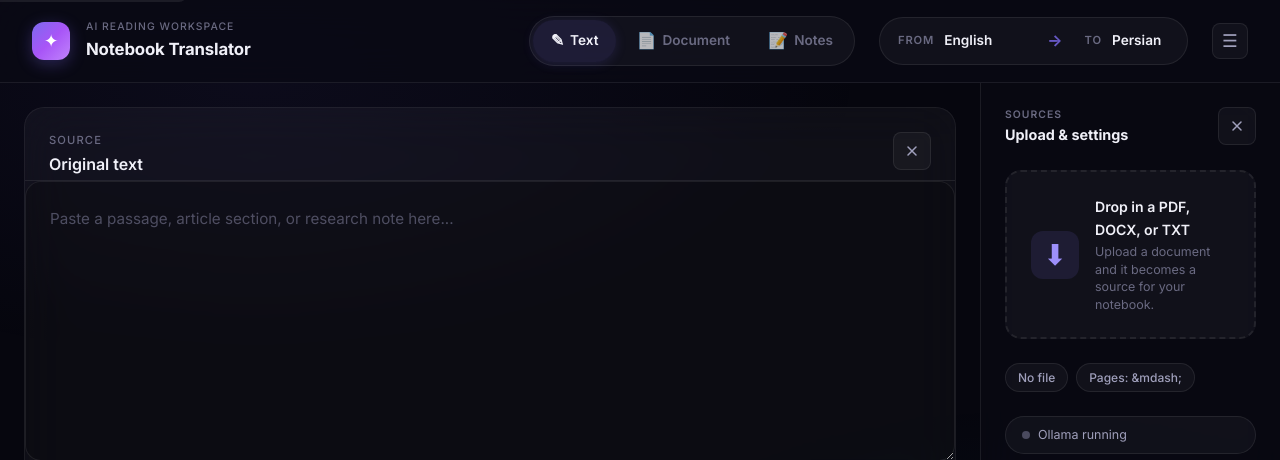
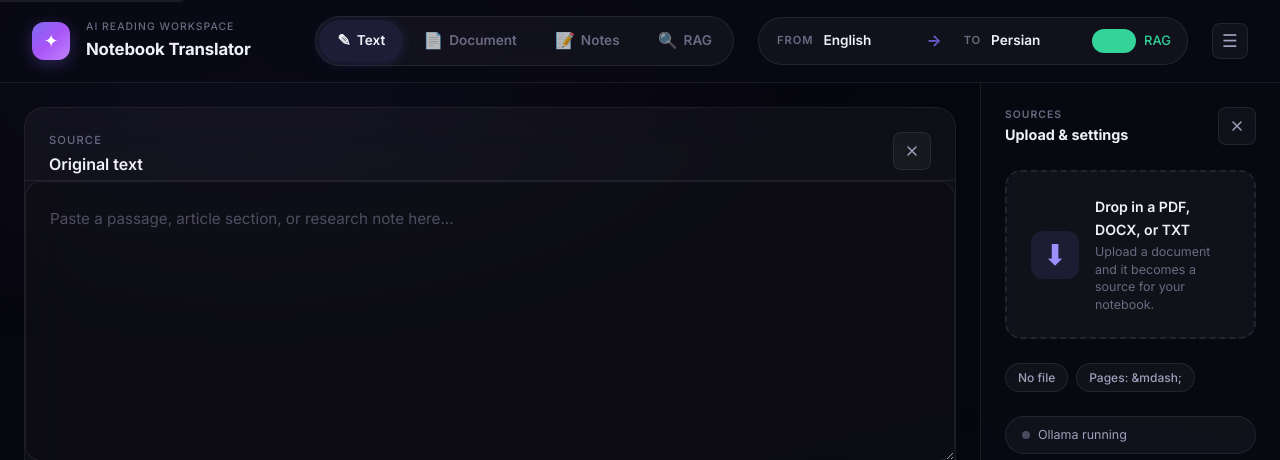
Before and after one commit to ALFAar7/ollama-notebook-ai, a Flask app: page / in a window 1280 px wide. Shown: the top 460 px of the page. Run offline with Flask 3, Linux system fonts and the light colour scheme; data that the repository does not hold is empty.

Commit message:
feat(rag): integrate RAG into UI with auto-ingestion and enhanced retrieval
- Add RAG toggle switch and dedicated RAG workspace tab to the UI
- Auto-ingest documents into vector store on PDF extraction and upload
- Store `vector_id` in translation history and `page_number` in chunk metadata
- Refine RAG pipeline with key concept extraction and retrieval term generation
- Make similarity threshold configurable via `SIMILARITY_THRESHOLD` constant
- Add `/api/vector-stats` endpoint for vector store monitoring
- Update `find_similar` to filter by page number
- Default `OLLAMA_URL` to localhost (`127.0.0.1`)

```diff
--- a/src/app.py
+++ b/src/app.py
@@ -14,7 +14,7 @@ UPLOAD_FOLDER = os.path.join(PROJECT_ROOT, '..', 'uploads')
 OUTPUT_FOLDER = os.path.join(PROJECT_ROOT, '..', 'outputs')
 HISTORY_FOLDER = os.path.join(PROJECT_ROOT, '..', 'history')
 ALLOWED_EXTENSIONS = {'pdf', 'docx', 'txt'}
-OLLAMA_URL = os.environ.get('OLLAMA_URL', 'http://192.168.1.3:11434')
+OLLAMA_URL = os.environ.get('OLLAMA_URL', 'http://127.0.0.1:11434')
 DEFAULT_MODEL = os.environ.get('OLLAMA_MODEL', 'gemma4:e2b')
 _MODEL_NAME = None
 
--- a/src/pdf_utils.py
+++ b/src/pdf_utils.py
@@ -70,6 +70,7 @@ def extract_pdf_pages_to_file(pdf_path, filename):
 
 
 def background_extract_pdf(filepath, filename):
+    from src.ingestion import ingest_document
     existing_text = load_extracted_text(filename)
     if existing_text.strip():
         processing_status[filename] = {'status': 'ready', 'message': 'PDF ready', 'page_count': count_pdf_pages(filepath)}
@@ -78,6 +79,10 @@ def background_extract_pdf(filepath, filename):
     try:
         text = extract_text_from_pdf(filepath)
         save_extracted_text(filename, text)
+        try:
+            ingest_document(filepath, filename)
+        except Exception:
+            pass
         processing_status[filename] = {'status': 'ready', 'message': 'PDF ready', 'page_count': count_pdf_pages(filepath)}
     except Exception as exc:
         processing_status[filename] = {'status': 'error', 'message': str(exc), 'page_count': count_pdf_pages(filepath)}
--- a/src/routes.py
+++ b/src/routes.py
@@ -22,6 +22,7 @@ from src.pdf_utils import (
     background_extract_pdf,
 )
 from src.rag_pipeline import get_pipeline
+from src.ingestion import ingest_document
 from src.embedding import generate_embedding
 
 bp = Blueprint('api', __name__)
@@ -104,6 +105,11 @@ def upload_file():
         else:
             return jsonify({'error': 'Unsupported file type'}), 400
 
+        try:
+            ingest_document(filepath, filename)
+        except Exception:
+            pass
+
         pages = extract_pages(text)
         preview_text = get_page_text(text, 1) if len(pages) >= 1 else text[:4000]
         return jsonify({
@@ -135,13 +141,30 @@ def translate_text():
         return jsonify({'error': 'No text provided'}), 400
 
     try:
-        chunks = split_text_for_translation(text)
-        translated_chunks = []
-        for chunk in chunks:
-            translated = translate_with_ollama(chunk, target_language, source_language)
-            translated_chunks.append(translated.strip())
+        enable_rag = os.environ.get('ENABLE_RAG', 'true').lower() == 'true'
 
-        translated_text = '\n\n'.join(translated_chunks)
+        if enable_rag:
+            pipeline = get_pipeline()
+            translated_text = pipeline.translate_with_context(
+                text=text,
+                target_language=target_language,
+                source_language=source_language
+            )
+            pipeline.store_translation(
+                source_text=text,
+                translated_text=translated_text,
+                source_language=source_language,
+                target_language=target_language,
+                filename=filename if filename else None,
+                mode='text' if not filename else 'document'
+            )
+        else:
+            chunks = split_text_for_translation(text)
+            translated_chunks = []
+            for chunk in chunks:
+                translated = translate_with_ollama(chunk, target_language, source_language)
+                translated_chunks.append(translated.strip())
+            translated_text = '\n\n'.join(translated_chunks)
 
         # Save to history
         try:
@@ -693,7 +716,7 @@ def find_similar():
 
         # Generate embedding and search
         query_embedding = generate_embedding(page_text)
-        metadata_filter = {'filename': filename}
+        metadata_filter = {'filename': filename, 'page_number': int(page)}
 
         results = pipeline.vector_store.search(
             query_embedding,
@@ -769,3 +792,24 @@ def hybrid_search():
         })
     except Exception as e:
         return jsonify({'error': str(e)}), 500
+
+
+@bp.route('/api/vector-stats', methods=['GET'])
+def vector_stats():
+    """Get vector store statistics."""
+    try:
+        pipeline = get_pipeline()
+        vector_store = pipeline.vector_store
+        conn = vector_store._connect()
+        count = conn.execute('SELECT COUNT(*) FROM embeddings').fetchone()[0]
+        conn.close()
+        return jsonify({
+            'success': True,
+            'stats': {
+                'total_embeddings': count,
+                'collection_name': vector_store.collection_name,
+                'db_path': vector_store.db_path,
+            }
+        })
+    except Exception as e:
+        return jsonify({'success': False, 'error': str(e)}), 500
--- a/src/vector_store.py
+++ b/src/vector_store.py
@@ -57,11 +57,13 @@ class VectorStore:
         conn.close()
         return item_id
 
-    def search(self, query_embedding: List[float], limit: int = 5, metadata_filter: dict = None) -> List[dict]:
+    def search(self, query_embedding: List[float], limit: int = 5, metadata_filter: dict = None, similarity_threshold: float = None) -> List[dict]:
         """
         Vector search using cosine similarity.
         Returns list of {id, source_text, translated_text, similarity, metadata}.
         """
+        if similarity_threshold is None:
+            similarity_threshold = SIMILARITY_THRESHOLD
         if not query_embedding:
             return []
 
@@ -73,7 +75,7 @@ class VectorStore:
         for row in rows:
             embedding = json.loads(row['embedding'])
             similarity = _cosine_similarity(query_embedding, embedding)
-            if similarity < SIMILARITY_THRESHOLD:
+            if similarity < similarity_threshold:
                 continue
             if metadata_filter:
                 row_metadata = json.loads(row['metadata'])
--- a/static/css/header.css
+++ b/static/css/header.css
@@ -283,3 +283,68 @@
         margin-left: auto;
     }
 }
+
+/* RAG Toggle */
+.rag-toggle-wrapper {
+    margin-left: 10px;
+}
+
+.rag-toggle {
+    display: flex;
+    align-items: center;
+    gap: 8px;
+    background: none;
+    border: none;
+    cursor: pointer;
+    padding: 6px 12px;
+    border-radius: 20px;
+    transition: all 0.2s ease;
+    color: var(--text-primary);
+}
+
+.rag-toggle:hover {
+    background: var(--bg-tertiary);
+}
+
+.rag-toggle-track {
+    width: 44px;
+    height: 24px;
+    background: var(--bg-tertiary);
+    border-radius: 12px;
+    position: relative;
+    transition: all 0.2s ease;
+}
+
+.rag-toggle[aria-checked="true"] .rag-toggle-track {
+    background: var(--success);
+}
+
+.rag-toggle-thumb {
+    width: 18px;
+    height: 18px;
+    background: var(--text-primary);
+    border-radius: 50%;
+    position: absolute;
+    top: 3px;
+    left: 3px;
+    transition: all 0.2s ease;
+}
+
+.rag-toggle[aria-checked="true"] .rag-toggle-thumb {
+    left: 23px;
+}
+
+.rag-toggle-label {
+    font-size: 13px;
+    font-weight: 500;
+    color: var(--text-primary);
+}
+
+.rag-toggle[aria-checked="true"] .rag-toggle-label {
+    color: var(--success);
+}
+
+.rag-toggle:focus-visible {
+    outline: 2px solid var(--primary);
+    outline-offset: 2px;
+}
--- a/static/js/main.js
+++ b/static/js/main.js
@@ -18,7 +18,7 @@ function cacheElements() {
         'pageNumber', 'prevPageBtn', 'nextPageBtn', 'textInput', 'notesArea',
         'translateTextBtn', 'filePreviewSidebar', 'attachmentPreview',
         'sourceFileName', 'sourcePageCount', 'ollamaStatus', 'ollamaDot', 'ollamaLabel',
-        'toastContainer', 'sidebar', 'sidebarOverlay'
+        'toastContainer', 'sidebar', 'sidebarOverlay', 'ragToggleBtn'
     ];
     ids.forEach(id => {
         App.els[id] = document.getElementById(id);
@@ -27,10 +27,12 @@ function cacheElements() {
     App.els.tabText = document.querySelector('[data-tab="text"]');
     App.els.tabDocument = document.querySelector('[data-tab="document"]');
     App.els.tabNotes = document.querySelector('[data-tab="notes"]');
+    App.els.tabRag = document.querySelector('[data-tab="rag"]');
 
     App.els.panelText = document.getElementById('panelText');
     App.els.panelDocument = document.getElementById('panelDocument');
     App.els.panelNotes = document.getElementById('panelNotes');
+    App.els.panelRag = document.getElementById('panelRag');
 }
 
 document.addEventListener('DOMContentLoaded', () => {
@@ -109,6 +111,17 @@ document.addEventListener('DOMContentLoaded', () => {
     }
     if (App.els.tabNotes) {
         App.els.tabNotes.addEventListener('click', () => switchWorkspaceTab('notes'));
+    }
+    if (App.els.tabRag) {
+        App.els.tabRag.addEventListener('click', () => switchWorkspaceTab('rag'));
+    }
+
+    if (App.els.ragToggleBtn) {
+        App.els.ragToggleBtn.addEventListener('click', () => {
+            const isRagEnabled = App.els.ragToggleBtn.getAttribute('aria-checked') === 'true';
+            App.els.ragToggleBtn.setAttribute('aria-checked', String(!isRagEnabled));
+            showStatus(isRagEnabled ? 'RAG disabled' : 'RAG enabled', 'success');
+        });
     }
 
     if (App.els.fileInput) {
--- a/static/js/navigation.js
+++ b/static/js/navigation.js
@@ -33,6 +33,10 @@ function switchWorkspaceTab(tab) {
 
     if (tab === 'text' && App.els.textInput) {
         updateCharCount();
+    }
+
+    if (App.els.panelRag) {
+        App.els.panelRag.classList.toggle('active', tab === 'rag');
     }
 
     updateRTLState();
--- a/static/js/translation.js
+++ b/static/js/translation.js
@@ -12,14 +12,17 @@ async function translateTextMode() {
     App.els.translateTextBtn.textContent = 'Translating...';
     App.els.translationAreaText.innerHTML = '<div class="empty-state centered"><strong>Translating...</strong><span>This may take a moment.</span></div>';
 
+    const ragEnabled = App.els.ragToggleBtn && App.els.ragToggleBtn.getAttribute('aria-checked') === 'true';
+
     try {
-        const response = await fetch('/api/translate', {
+        const response = await fetch(ragEnabled ? '/api/rag-translate' : '/api/translate', {
             method: 'POST',
             headers: { 'Content-Type': 'application/json' },
             body: JSON.stringify({
                 text,
                 source_language: App.els.sourceLanguage.value,
-                target_language: App.els.targetLanguage.value
+                target_language: App.els.targetLanguage.value,
+                enable_rag: ragEnabled
             })
         });
 
--- a/templates/index.html
+++ b/templates/index.html
@@ -7,6 +7,7 @@
             {% include "partials/_text_mode.html" %}
             {% include "partials/_attachment_mode.html" %}
             {% include "partials/_notes.html" %}
+            {% include "partials/_rag_mode.html" %}
         </div>
         {% include "partials/_sidebar.html" %}
     </div>
--- a/templates/partials/_header.html
+++ b/templates/partials/_header.html
@@ -20,6 +20,10 @@
             <button class="workspace-tab-btn" data-tab="notes" role="tab" aria-selected="false" aria-controls="panelNotes">
                 <span class="tab-icon" aria-hidden="true">&#128221;</span>
                 <span class="tab-label">Notes</span>
+            </button>
+            <button class="workspace-tab-btn" data-tab="rag" role="tab" aria-selected="false" aria-controls="panelRag">
+                <span class="tab-icon" aria-hidden="true">&#128269;</span>
+                <span class="tab-label">RAG</span>
             </button>
         </nav>
 
@@ -53,6 +57,14 @@
                     <option value="Spanish">Spanish</option>
                 </select>
             </div>
+            <div class="rag-toggle-wrapper">
+                <button id="ragToggleBtn" class="rag-toggle" role="switch" aria-checked="true" aria-label="Toggle RAG enhancement">
+                    <span class="rag-toggle-track" aria-hidden="true">
+                        <span class="rag-toggle-thumb"></span>
+                    </span>
+                    <span class="rag-toggle-label">RAG</span>
+                </button>
+            </div>
         </div>
 
         <button id="sidebarToggle" class="sidebar-toggle-btn" aria-label="Toggle sidebar" aria-expanded="false">
--- /dev/null
+++ b/templates/partials/_rag_mode.html
@@ -0,0 +1,57 @@
+<!-- Tab panel: RAG workspace -->
+<section id="panelRag" class="tab-panel" role="tabpanel" aria-labelledby="tabRag">
+    <div class="rag-workspace">
+        <div class="rag-panel">
+            <div class="panel-header">
+                <div>
+                    <p class="eyebrow">Semantic Search</p>
+                    <h2>Knowledge Search</h2>
+                </div>
+                <div class="panel-actions">
+                    <button id="hybridSearchBtn" class="ghost-btn small" title="Run hybrid search">Hybrid</button>
+                </div>
+            </div>
+            <div class="rag-search-bar">
+                <input type="search" id="ragSearchInput" class="search-input" placeholder="Search your knowledge base semantically..." aria-label="Search knowledge base">
+                <button id="ragSearchBtn" class="primary-btn small">Search</button>
+            </div>
+            <div id="ragSearchResults" class="rag-results" aria-live="polite">
+                <div class="empty-state centered">
+                    <strong>No results yet</strong>
+                    <span>Search your knowledge base to find related translations and contexts.</span>
+                </div>
+            </div>
+        </div>
+
+        <div class="rag-side-panel">
+            <div class="panel-header">
+                <div>
+                    <p class="eyebrow">Vector Store</p>
+                    <h2>Knowledge Base</h2>
+                </div>
+                <button id="ragRefreshBtn" class="ghost-btn small" title="Refresh vector store stats">Refresh</button>
+            </div>
+            <div id="ragStats" class="rag-stats">
+                <div class="empty-state centered">
+                    <strong>Loading vector store...</strong>
+                </div>
+            </div>
+        </div>
+
+        <div class="rag-side-panel">
+            <div class="panel-header">
+                <div>
+                    <p class="eyebrow">Similar Matches</p>
+                    <h2>Related Translations</h2>
+                </div>
+                <span class="rag-side-badge" id="ragSimilarCount">0</span>
+            </div>
+            <div id="ragSimilarResults" class="rag-results rag-similar-results">
+                <div class="empty-state centered">
+                    <strong>No similar matches</strong>
+                    <span>Upload a document or translate text to find similar items.</span>
+                </div>
+            </div>
+        </div>
+    </div>
+</section>
```
Also changed, not shown: src/history.py (+5 -3 lines), src/ingestion.py (+65 -0 lines), src/rag_pipeline.py (+50 -7 lines).
